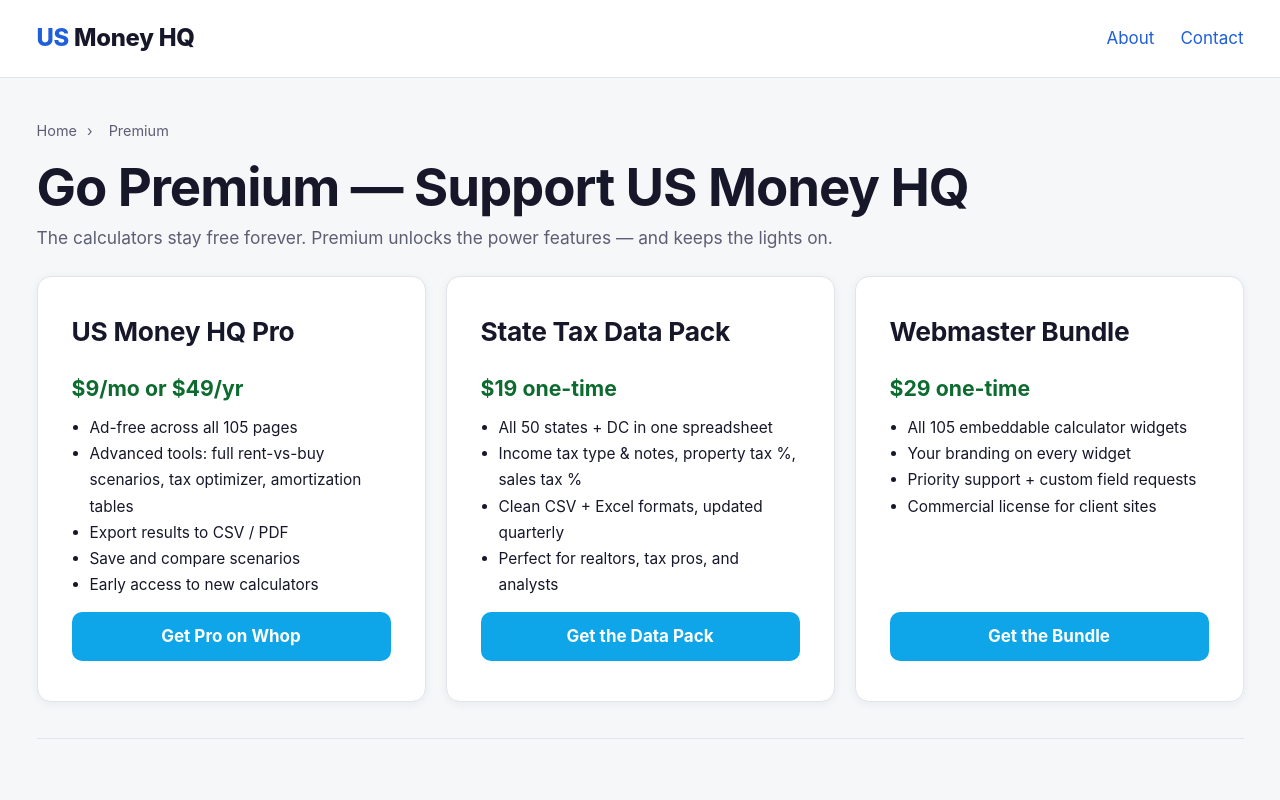
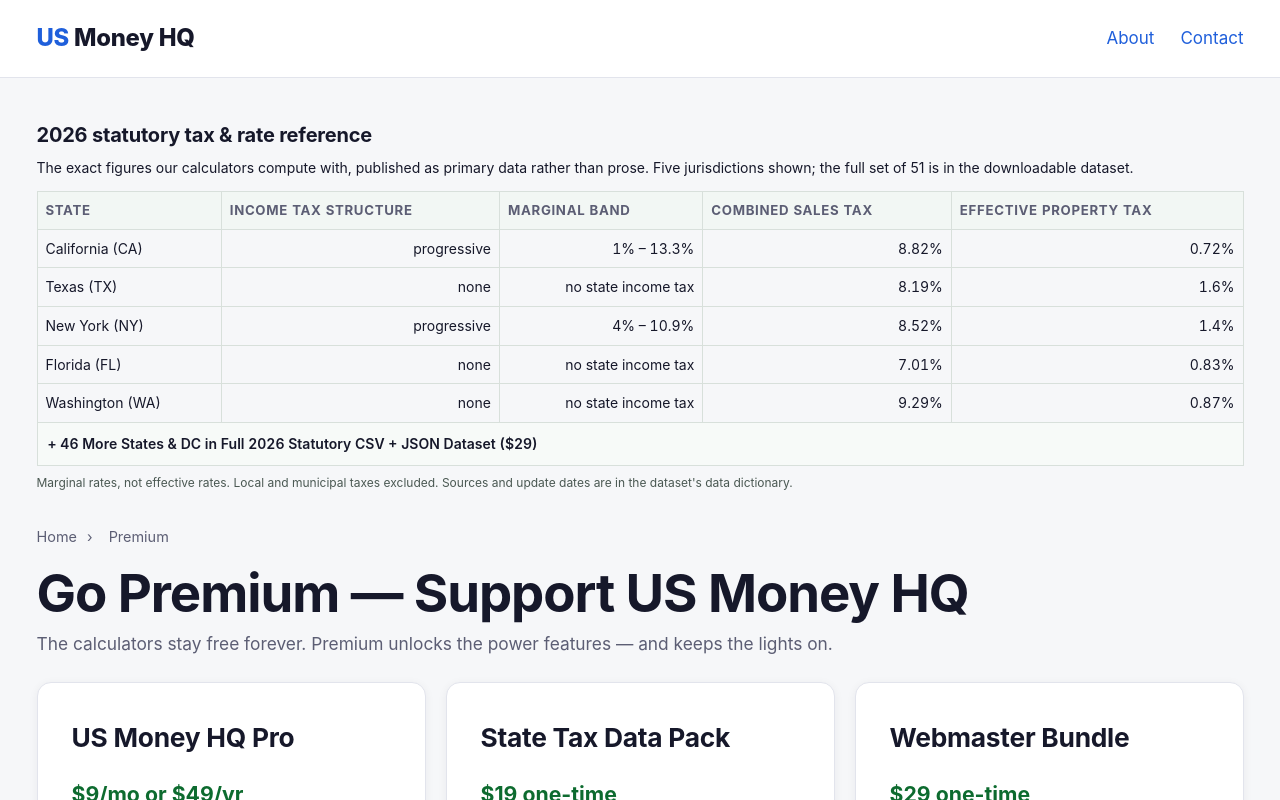
Before and after one commit to yasir23/usmoneyhq, a Next.js app: page /premium in a window 1280 px wide. Shown: the top 800 px of the page. Built offline with nearby package versions, Linux system fonts and the light colour scheme.

Commit message:
aeo: server-rendered 51-state statutory table + Dataset JSON-LD on /premium, researcher note on calculators

```diff
--- a/pages/premium.js
+++ b/pages/premium.js
@@ -1,3 +1,5 @@
+import { getState } from "../lib/states";
+import { STATE_INCOME_TAX } from "../lib/stateRates";
 import { useState, useEffect } from "react";
 import Head from "next/head";
 import Link from "next/link";
@@ -67,6 +69,95 @@ function WelcomeBox() {
   );
 }
 
+
+// Server-rendered statutory reference table. Every figure is read from the same
+// files the calculators use (lib/states.ts + lib/stateRates.ts), so this page
+// cannot drift from the dataset it advertises. Five sample jurisdictions, with
+// the remaining 46 available in the paid pack.
+const SAMPLE_STATES = ["california", "texas", "new-york", "florida", "washington"];
+
+function DatasetTable() {
+  const rows = SAMPLE_STATES.map((slug) => {
+    const st = getState(slug);
+    if (!st) return null;
+    const rate = STATE_INCOME_TAX[st.abbr] || { low: 0, high: 0 };
+    return {
+      name: st.name,
+      abbr: st.abbr,
+      type: st.incomeTax,
+      band: st.incomeTax === "none"
+        ? "no state income tax"
+        : rate.low === rate.high
+          ? rate.low + "% flat"
+          : rate.low + "% \u2013 " + rate.high + "%",
+      sales: st.salesTax + "%",
+      prop: st.propTaxPct + "%",
+      note: st.incomeTaxNote,
+    };
+  }).filter(Boolean);
+
+  const schema = {
+    "@context": "https://schema.org",
+    "@type": "Dataset",
+    name: "2026 US State Statutory Tax Dataset (51 jurisdictions)",
+    description: "State income tax structure and marginal rate bands, combined state and local sales tax rates, and effective property tax rates for all 50 US states and the District of Columbia, 2026.",
+    url: "https://usmoneyhq.com/premium",
+    creator: { "@type": "Organization", name: "US Money HQ", url: "https://usmoneyhq.com" },
+    temporalCoverage: "2026",
+    spatialCoverage: "United States",
+    isAccessibleForFree: false,
+    variableMeasured: [
+      "State income tax type",
+      "Marginal income tax rate band",
+      "Combined state and local sales tax rate",
+      "Effective property tax rate",
+    ],
+  };
+
+  return (
+    <section style={{ margin: "0 0 34px" }}>
+      <script type="application/ld+json"
+        dangerouslySetInnerHTML={{ __html: JSON.stringify(schema) }} />
+      <h2 style={{ fontSize: 20, margin: "0 0 6px" }}>2026 statutory tax &amp; rate reference</h2>
+      <p style={{ margin: "0 0 12px", fontSize: 14, lineHeight: 1.55 }}>
+        The exact figures our calculators compute with, published as primary data rather than
+        prose. Five jurisdictions shown; the full set of 51 is in the downloadable dataset.
+      </p>
+      <table style={{ width: "100%", borderCollapse: "collapse", fontSize: 14 }}>
+        <thead>
+          <tr>
+            <th style={{ textAlign: "left", border: "1px solid #d8e0db", background: "#f2f7f4", padding: "8px" }}>State</th>
+            <th style={{ textAlign: "left", border: "1px solid #d8e0db", background: "#f2f7f4", padding: "8px" }}>Income tax structure</th>
+            <th style={{ textAlign: "left", border: "1px solid #d8e0db", background: "#f2f7f4", padding: "8px" }}>Marginal band</th>
+            <th style={{ textAlign: "left", border: "1px solid #d8e0db", background: "#f2f7f4", padding: "8px" }}>Combined sales tax</th>
+            <th style={{ textAlign: "left", border: "1px solid #d8e0db", background: "#f2f7f4", padding: "8px" }}>Effective property tax</th>
+          </tr>
+        </thead>
+        <tbody>
+          {rows.map((r) => (
+            <tr key={r.abbr}>
+              <td style={{ border: "1px solid #d8e0db", padding: "8px" }}>{r.name} ({r.abbr})</td>
+              <td style={{ border: "1px solid #d8e0db", padding: "8px" }}>{r.type}</td>
+              <td style={{ border: "1px solid #d8e0db", padding: "8px" }}>{r.band}</td>
+              <td style={{ border: "1px solid #d8e0db", padding: "8px" }}>{r.sales}</td>
+              <td style={{ border: "1px solid #d8e0db", padding: "8px" }}>{r.prop}</td>
+            </tr>
+          ))}
+          <tr>
+            <td colSpan={5} style={{ border: "1px solid #d8e0db", padding: "10px", background: "#f7faf8", fontWeight: 600 }}>
+              + 46 More States &amp; DC in Full 2026 Statutory CSV + JSON Dataset ($29)
+            </td>
+          </tr>
+        </tbody>
+      </table>
+      <p style={{ margin: "8px 0 0", fontSize: 12, color: "#4a5852" }}>
+        Marginal rates, not effective rates. Local and municipal taxes excluded. Sources and
+        update dates are in the dataset&apos;s data dictionary.
+      </p>
+    </section>
+  );
+}
+
 export default function PremiumPage() {
   const shopReady = !!WHOP_SHOP_URL;
   const counts = siteCounts();
@@ -125,6 +216,7 @@ export default function PremiumPage() {
 
       <main className="container">
         <WelcomeBox />
+        <DatasetTable />
         <nav className="breadcrumbs"><Link href="/">Home</Link> <span aria-hidden="true">›</span> <span>Premium</span></nav>
         <h1>Go Premium — Support {SITE_NAME}</h1>
         <p className="sub">The calculators stay free forever. Premium unlocks the power features — and keeps the lights on.</p>
```
Also changed, not shown: components/ToolPageShell.tsx (+10 -0 lines).
